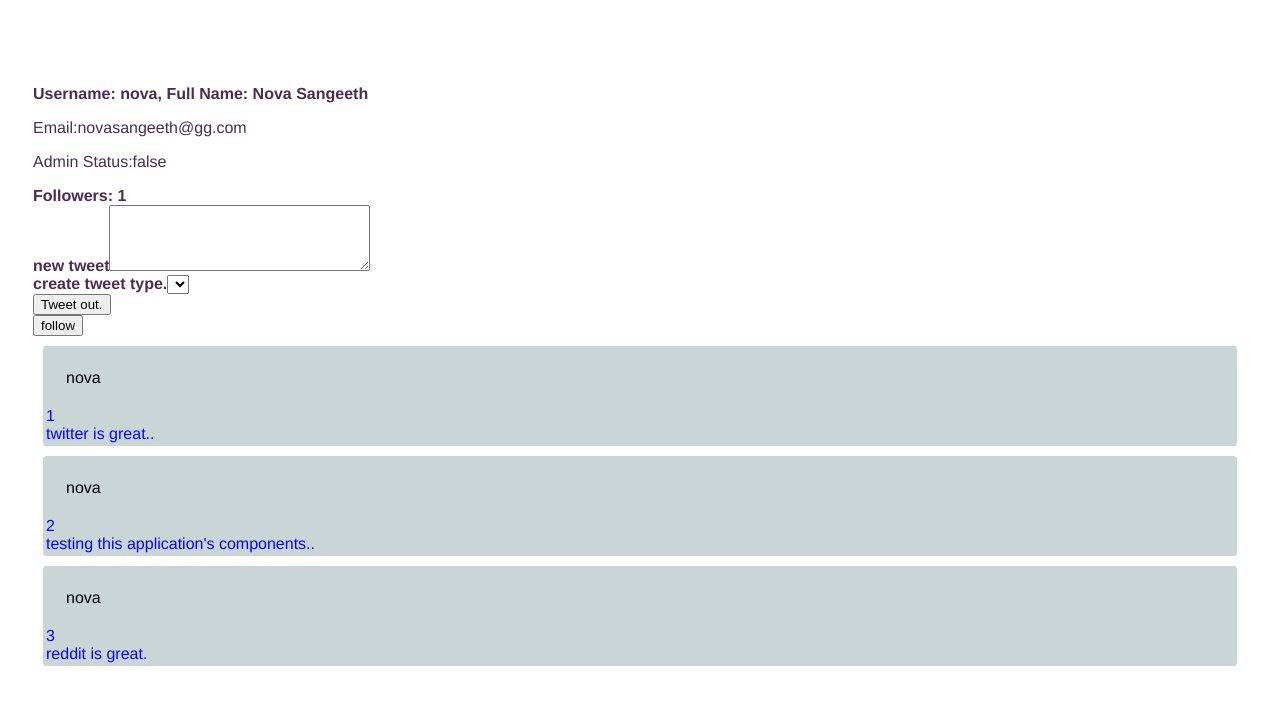
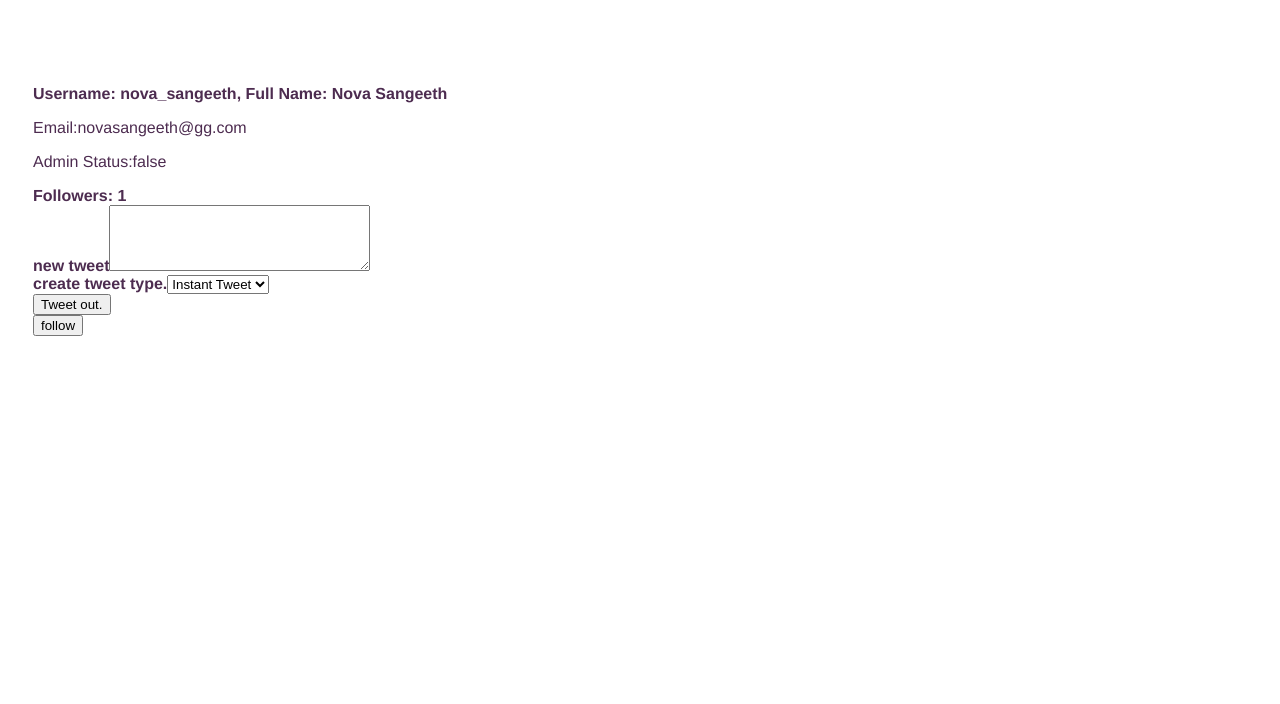
Before and after one commit to nova-sangeeth/graphql, a Vue app in the folder app/: page / in a window 1280 px wide. Shown: the top 704 px of the page. Built offline with nearby package versions, Linux system fonts and the light colour scheme; the HTML template or start-up script is replaced by a standard one.

Commit message:
changes to the data functions where new data points are added

```diff
--- a/app/src/components/userProfile.vue
+++ b/app/src/components/userProfile.vue
@@ -53,18 +53,25 @@ export default {
   components: { tweets },
   data() {
     return {
+      newtweetdata: '',
+      newtweettype: 'instant',
+      tweetTypes: [
+        {value: 'draft', name: 'Draft'},
+        {value: 'instant', name: 'Instant Tweet'},
+        {value: 'timed', name: 'timed tweet'}
+      ],
       followers: 0,
       user: {
         id: 1,
-        username: "nova",
+        username: "nova_sangeeth",
         firstName: "Nova",
         lastName: "Sangeeth",
         email: "novasangeeth@gg.com",
         isAdmin: false,
         tweets: [
-          { id: 1, content: "twitter is great.." },
-          { id: 2, content: "testing this application's components.." },
-          { id: 3, content: "reddit is great." },
+          // { id: 1, content: "twitter is great.." },
+          // { id: 2, content: "testing this application's components.." },
+          // { id: 3, content: "reddit is great." },
         ],
       },
     };
```
